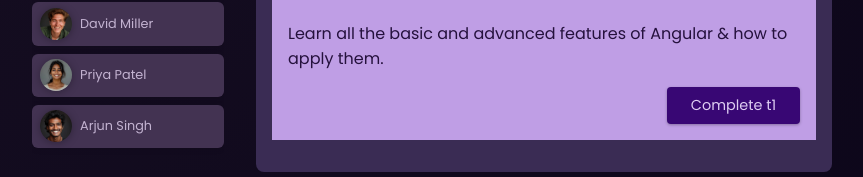
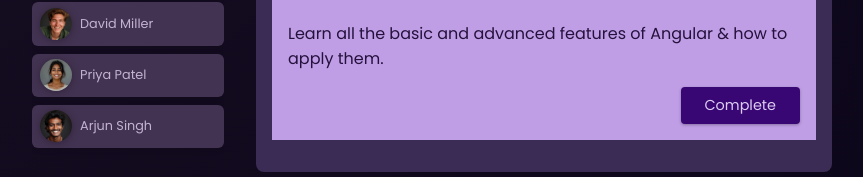
Before and after one commit to suchithms19/easytask, an Angular app: page / in a window 1280 px wide. Both pictures are taken after a click on the button "Jasmine Washington". Shown: the part 439-616 px from the top of the page, without its empty margins (208-1071 px from the left). Built offline with nearby package versions, Linux system fonts and the light colour scheme.

Commit message:
refactor: extract TaskData and UserData interfaces into separate files for better organization

```diff
--- a/src/app/task/task.html
+++ b/src/app/task/task.html
@@ -3,6 +3,6 @@
   <time>{{tasks.dueDate}}</time>
   <p>{{tasks.summary}}</p>
   <p class="actions">
-    <button>Complete {{tasks.id}}</button>
+    <button>Complete</button>
   </p>
 </article>
--- a/src/app/user/user.ts
+++ b/src/app/user/user.ts
@@ -1,11 +1,7 @@
 import { Component, EventEmitter, Output } from '@angular/core';
 import { Input } from '@angular/core';
+import { type UserData } from './user.type';
 
-interface UserData {
-  id: string;
-  avatar: string;
-  name: string;
-}
 @Component({
   selector: 'app-user',
   imports: [],
--- /dev/null
+++ b/src/app/user/user.type.ts
@@ -0,0 +1,5 @@
+export interface UserData {
+    id: string;
+    avatar: string;
+    name: string;
+  }
```
Also changed, not shown: src/app/task/task.ts (+1 -8 lines), src/app/task/task.type.ts (added, +7 -0 lines).
